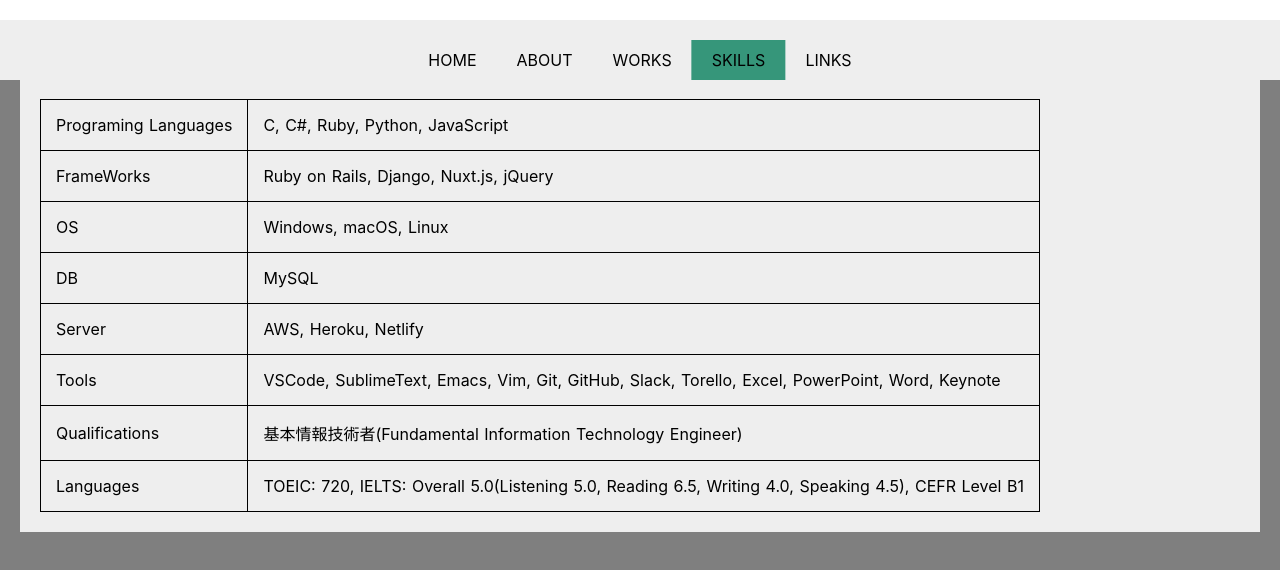
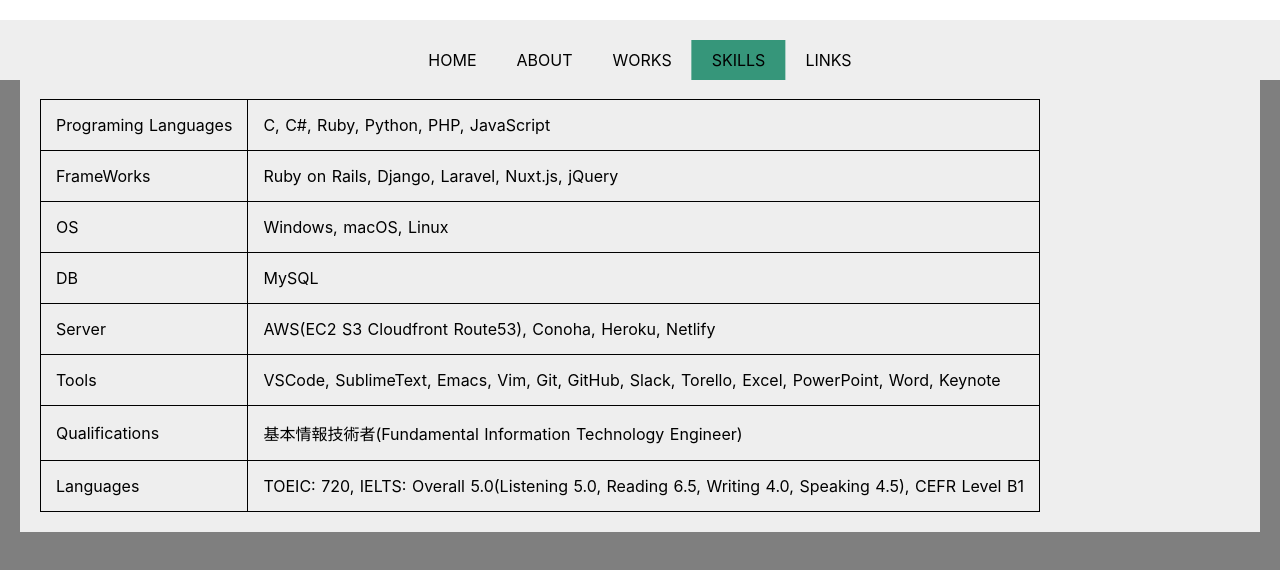
Before and after one commit to umigit/portfolio-nuxt, a Nuxt app: page /skills in a window 1280 px wide. Shown: the top 570 px of the page. Built offline with nearby package versions, Linux system fonts and the light colour scheme.

Commit message:
update skills

```diff
--- a/pages/skills.vue
+++ b/pages/skills.vue
@@ -5,11 +5,11 @@
       <table class="skill" cellpadding="15">
         <tr>
           <td>Programing Languages</td>
-          <td>C, C#, Ruby, Python, JavaScript</td>
+          <td>C, C#, Ruby, Python, PHP, JavaScript</td>
         </tr>
         <tr>
           <td>FrameWorks</td>
-          <td>Ruby on Rails, Django, Nuxt.js, jQuery</td>
+          <td>Ruby on Rails, Django, Laravel, Nuxt.js, jQuery</td>
         </tr>
         <tr>
           <td>OS</td>
@@ -21,7 +21,7 @@
         </tr>
         <tr>
           <td>Server</td>
-          <td>AWS, Heroku, Netlify</td>
+          <td>AWS(EC2 S3 Cloudfront Route53), Conoha, Heroku, Netlify</td>
         </tr>
         <tr>
           <td>Tools</td>
```
